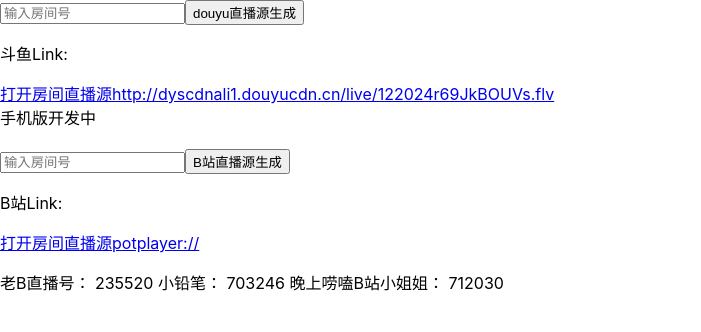
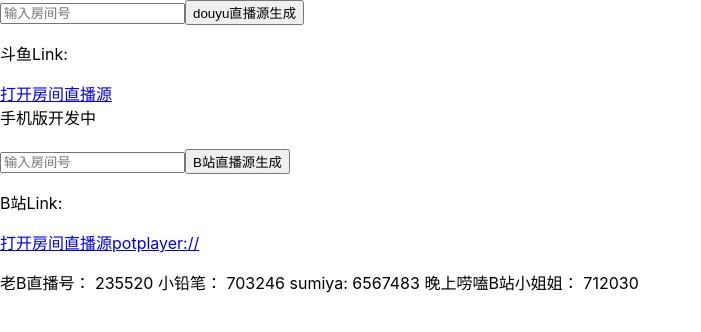
Before and after one commit to TheThreeBody/react_web, a React (Create React App) app: page / in a window 1280 px wide. Shown: the top 332 px of the page, without its empty margins (0-701 px from the left). Built offline with nearby package versions, Linux system fonts and the light colour scheme; no server answers.

Commit message:
change douyu stream to x_p2p .xs

```diff
--- a/src/DouyuStream.js
+++ b/src/DouyuStream.js
@@ -5,6 +5,7 @@ import escapeRegExp from 'escape-string-regexp'
 import * as realURLsAPI from './utils/realURLsAPI'
 import * as browserOS from './utils/browserOS'
 // import sortBy from 'sort-by'
+import _ from 'underscore';
 
 const DADI_LION = 'http://dyscdnali1.douyucdn.cn/live/122024r69JkBOUVs.flv';
 
@@ -13,7 +14,7 @@ class DouyuStream extends Component{
     state = {
         OS:'windows',
         roomNo : '',
-        douyuStream: DADI_LION,
+        douyuStream: '',
         bilibiliStream:''
     }
 
@@ -31,7 +32,7 @@ class DouyuStream extends Component{
         realURLsAPI.queryDouyuRoom(roomNo)
             .then((stream) => {
                // this.trim(stream)
-                this.setState({douyuStream: stream.flv})
+                this.setState({douyuStream: stream.x_p2p})
             })
     }
     queryBilibiliPy = (roomNo) => {
@@ -51,6 +52,10 @@ class DouyuStream extends Component{
         if(e.nativeEvent.keyCode === 13){ //e.nativeEvent获取原生的事件对像
             this.handleQuery(this.state.roomNo)
         }
+    }
+
+    urlScheme = (url) => {
+        return browserOS.isMac() ? `iina://open?url=${url}` : `potplayer://${url}`;
     }
 
     preventJumpTag = (e) => {
@@ -83,6 +88,17 @@ class DouyuStream extends Component{
                     <p>
                         斗鱼Link:
                     </p>
+                    {/*{ _.map(douyuStream,(v,k) =>(*/}
+                        {/*<a*/}
+                            {/*className="add-contact"*/}
+                            {/*href={this.urlScheme(v)}*/}
+                            {/*// target="_blank"*/}
+                            {/*// onclick={() => this.preventJumpTag}*/}
+                        {/*>*/}
+                            {/*打开房间直播源{this.urlScheme(v)}*/}
+                            {/*/!*复制*!/*/}
+                        {/*</a>*/}
+                    {/*))}*/}
                     <a
                         className="add-contact"
                         href={douyuURL}
@@ -137,6 +153,8 @@ class DouyuStream extends Component{
                     235520
                     小铅笔：
                     703246
+                    sumiya:
+                    6567483
                     晚上唠嗑B站小姐姐：
                     712030
                 </p>
```
Also changed, not shown: package.json (+7 -6 lines), 12 other files (tests, documents, lock files or other folders).
